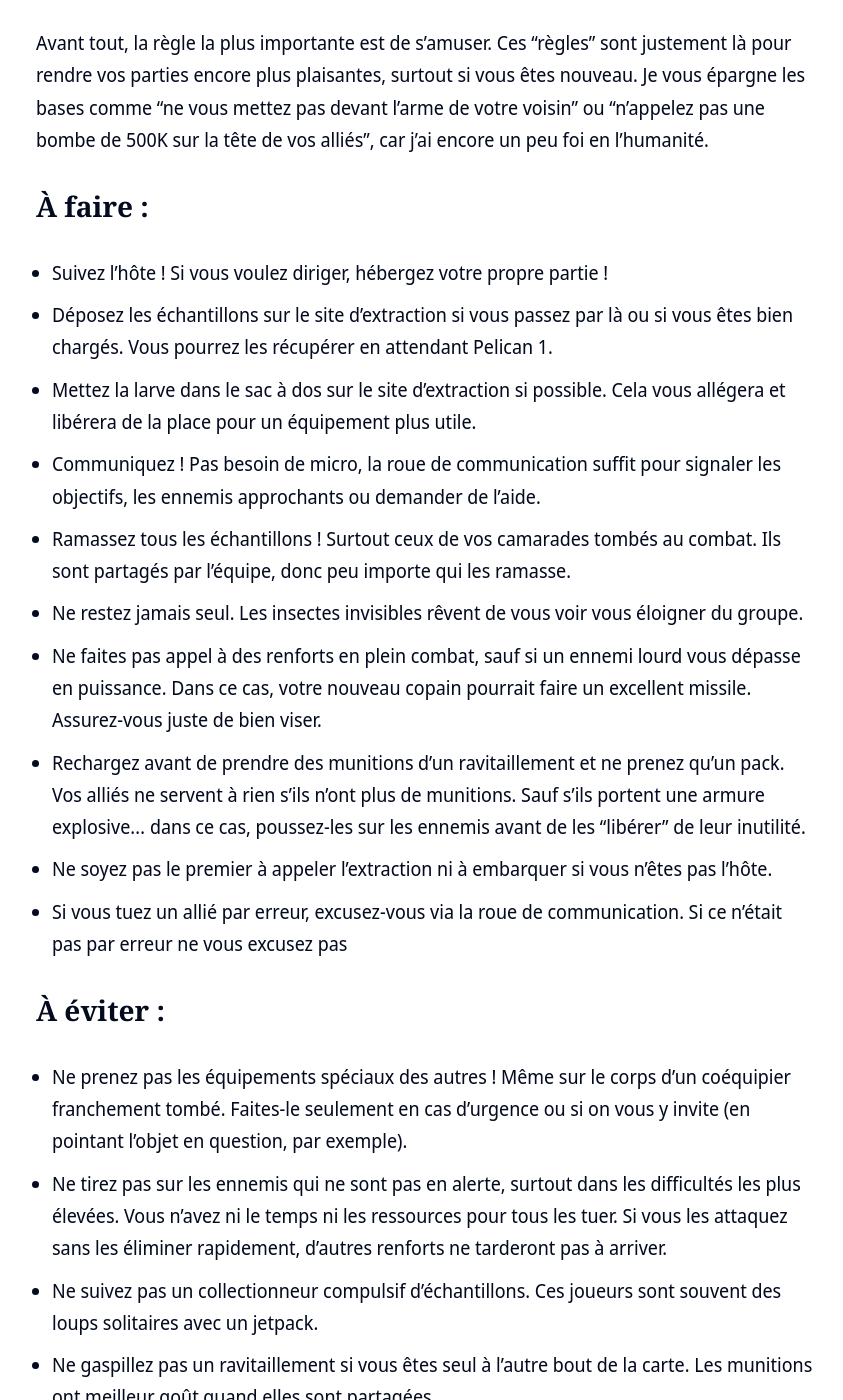
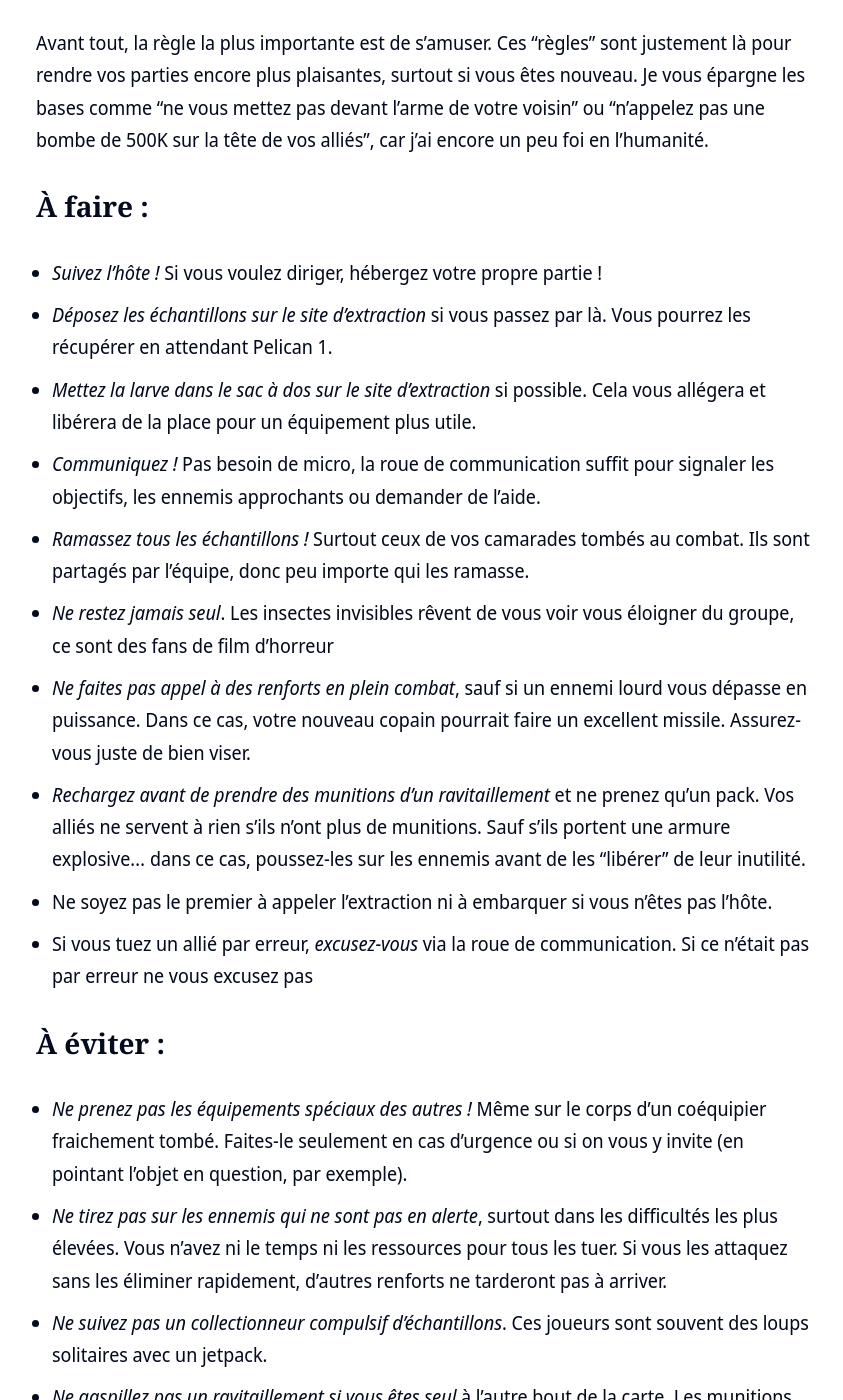
Before and after one commit to just-for-games/just-for-games.github.io, a Jekyll site: the page built from _posts/2025-02-22-helldivers-2-guide-de-survie-et-de-bonne-conduite.markdown, in a window 1280 px wide and 1400 px high, scrolled down 1197 px. Shown: the whole window, without its empty margins (214-1057 px from the left). Built offline with Jekyll 4.4.1, drawn with Linux system fonts in a browser that asks for light colours; nearby versions of some CDN libraries; some of the changed text lies outside the part shown.

Commit message:
Fix typos

```diff
--- a/_posts/2025-02-22-helldivers-2-guide-de-survie-et-de-bonne-conduite.markdown
+++ b/_posts/2025-02-22-helldivers-2-guide-de-survie-et-de-bonne-conduite.markdown
@@ -16,23 +16,23 @@
 
 ## À faire :
 
-- Suivez l'hôte ! Si vous voulez diriger, hébergez votre propre partie !
-- Déposez les échantillons sur le site d'extraction si vous passez par là ou si vous êtes bien chargés. Vous pourrez les récupérer en attendant Pelican 1.
-- Mettez la larve dans le sac à dos sur le site d'extraction si possible. Cela vous allégera et libérera de la place pour un équipement plus utile.
-- Communiquez ! Pas besoin de micro, la roue de communication suffit pour signaler les objectifs, les ennemis approchants ou demander de l'aide.
-- Ramassez tous les échantillons ! Surtout ceux de vos camarades tombés au combat. Ils sont partagés par l'équipe, donc peu importe qui les ramasse.
-- Ne restez jamais seul. Les insectes invisibles rêvent de vous voir vous éloigner du groupe.
-- Ne faites pas appel à des renforts en plein combat, sauf si un ennemi lourd vous dépasse en puissance. Dans ce cas, votre nouveau copain pourrait faire un excellent missile. Assurez-vous juste de bien viser.
-- Rechargez avant de prendre des munitions d'un ravitaillement et ne prenez qu'un pack. Vos alliés ne servent à rien s'ils n'ont plus de munitions. Sauf s'ils portent une armure explosive... dans ce cas, poussez-les sur les ennemis avant de les "libérer" de leur inutilité.
+- *Suivez l'hôte !* Si vous voulez diriger, hébergez votre propre partie !
+- *Déposez les échantillons sur le site d'extraction* si vous passez par là. Vous pourrez les récupérer en attendant Pelican 1.
+- *Mettez la larve dans le sac à dos sur le site d'extraction* si possible. Cela vous allégera et libérera de la place pour un équipement plus utile.
+- *Communiquez !* Pas besoin de micro, la roue de communication suffit pour signaler les objectifs, les ennemis approchants ou demander de l'aide.
+- *Ramassez tous les échantillons !* Surtout ceux de vos camarades tombés au combat. Ils sont partagés par l'équipe, donc peu importe qui les ramasse.
+- *Ne restez jamais seul*. Les insectes invisibles rêvent de vous voir vous éloigner du groupe, ce sont des fans de film d'horreur
+- *Ne faites pas appel à des renforts en plein combat*, sauf si un ennemi lourd vous dépasse en puissance. Dans ce cas, votre nouveau copain pourrait faire un excellent missile. Assurez-vous juste de bien viser.
+- *Rechargez avant de prendre des munitions d'un ravitaillement* et ne prenez qu'un pack. Vos alliés ne servent à rien s'ils n'ont plus de munitions. Sauf s'ils portent une armure explosive... dans ce cas, poussez-les sur les ennemis avant de les "libérer" de leur inutilité.
 - Ne soyez pas le premier à appeler l'extraction ni à embarquer si vous n'êtes pas l'hôte.
-- Si vous tuez un allié par erreur, excusez-vous via la roue de communication. Si ce n'était pas par erreur ne vous excusez pas
+- Si vous tuez un allié par erreur, *excusez-vous* via la roue de communication. Si ce n'était pas par erreur ne vous excusez pas
 
 ## À éviter :
 
-- Ne prenez pas les équipements spéciaux des autres ! Même sur le corps d'un coéquipier franchement tombé. Faites-le seulement en cas d'urgence ou si on vous y invite (en pointant l'objet en question, par exemple).
-- Ne tirez pas sur les ennemis qui ne sont pas en alerte, surtout dans les difficultés les plus élevées. Vous n'avez ni le temps ni les ressources pour tous les tuer. Si vous les attaquez sans les éliminer rapidement, d'autres renforts ne tarderont pas à arriver.
-- Ne suivez pas un collectionneur compulsif d'échantillons. Ces joueurs sont souvent des loups solitaires avec un jetpack.
-- Ne gaspillez pas un ravitaillement si vous êtes seul à l'autre bout de la carte. Les munitions ont meilleur goût quand elles sont partagées.
-- Ne rappelez pas un allié à distance si vous êtes séparés du groupe. Ses coéquipiers proches s'en chargeront.
+- *Ne prenez pas les équipements spéciaux des autres !* Même sur le corps d'un coéquipier fraichement tombé. Faites-le seulement en cas d'urgence ou si on vous y invite (en pointant l'objet en question, par exemple).
+- *Ne tirez pas sur les ennemis qui ne sont pas en alerte*, surtout dans les difficultés les plus élevées. Vous n'avez ni le temps ni les ressources pour tous les tuer. Si vous les attaquez sans les éliminer rapidement, d'autres renforts ne tarderont pas à arriver.
+- *Ne suivez pas un collectionneur compulsif d'échantillons*. Ces joueurs sont souvent des loups solitaires avec un jetpack.
+- *Ne gaspillez pas un ravitaillement si vous êtes seul* à l'autre bout de la carte. Les munitions ont meilleur goût quand elles sont partagées.
+- *Ne rappelez pas un allié à distance si vous êtes séparés du groupe*. Ses coéquipiers proches s'en chargeront.
 
 Respecter ces règles simples vous garantira une meilleure expérience de jeu et vous évitera quelques frustrations. Bonne chasse !
```
